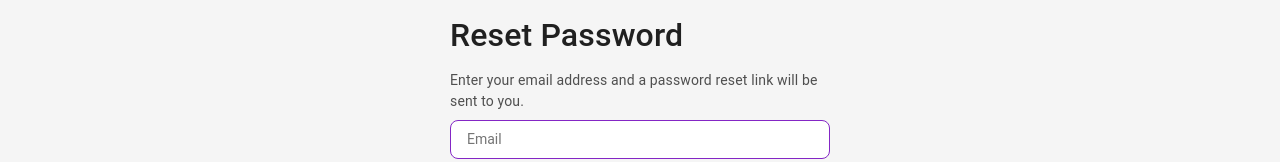
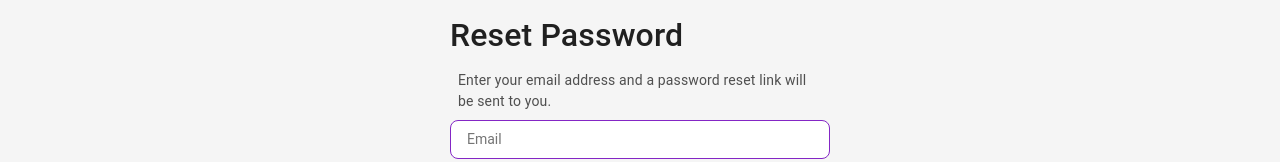
Before and after one commit to fabianWebDev/mochi-cosmetics-fe, a React (Vite) app: page /password-reset in a window 1280 px wide. Shown: the part 144-306 px from the top of the page. Built offline with nearby package versions, Linux system fonts and the light colour scheme; no server answers; a web font is replaced by a local one.

Commit message:
UI update

```diff
--- a/src/components/auth/passwordReset/PasswordResetRequest.jsx
+++ b/src/components/auth/passwordReset/PasswordResetRequest.jsx
@@ -35,7 +35,7 @@ const PasswordResetRequest = () => {
   return (
     <form onSubmit={handleSubmit} className={`${classes.password_reset_form}`}>
       <h1 className="custom_h1 mb-3">Reset Password</h1>
-      <p className="mb-2 custom_p">Enter your email address and a password reset link will be sent to you.</p>
+      <p className="mb-2 custom_p box_padding">Enter your email address and a password reset link will be sent to you.</p>
       <Input
         label=""
         type="email"
--- a/src/components/ui/layout/Hero.module.css
+++ b/src/components/ui/layout/Hero.module.css
@@ -7,7 +7,8 @@
     justify-content: center;
     border-radius: 8px;
     align-items: center;
-    background-image: url("src/assets/hero.jpg");
+    /* background-image: url("src/assets/hero.jpg"); */
+    background: var(--gradient-soft-pink);
     background-size: cover;
     background-position: center;
     background-repeat: no-repeat;
```
